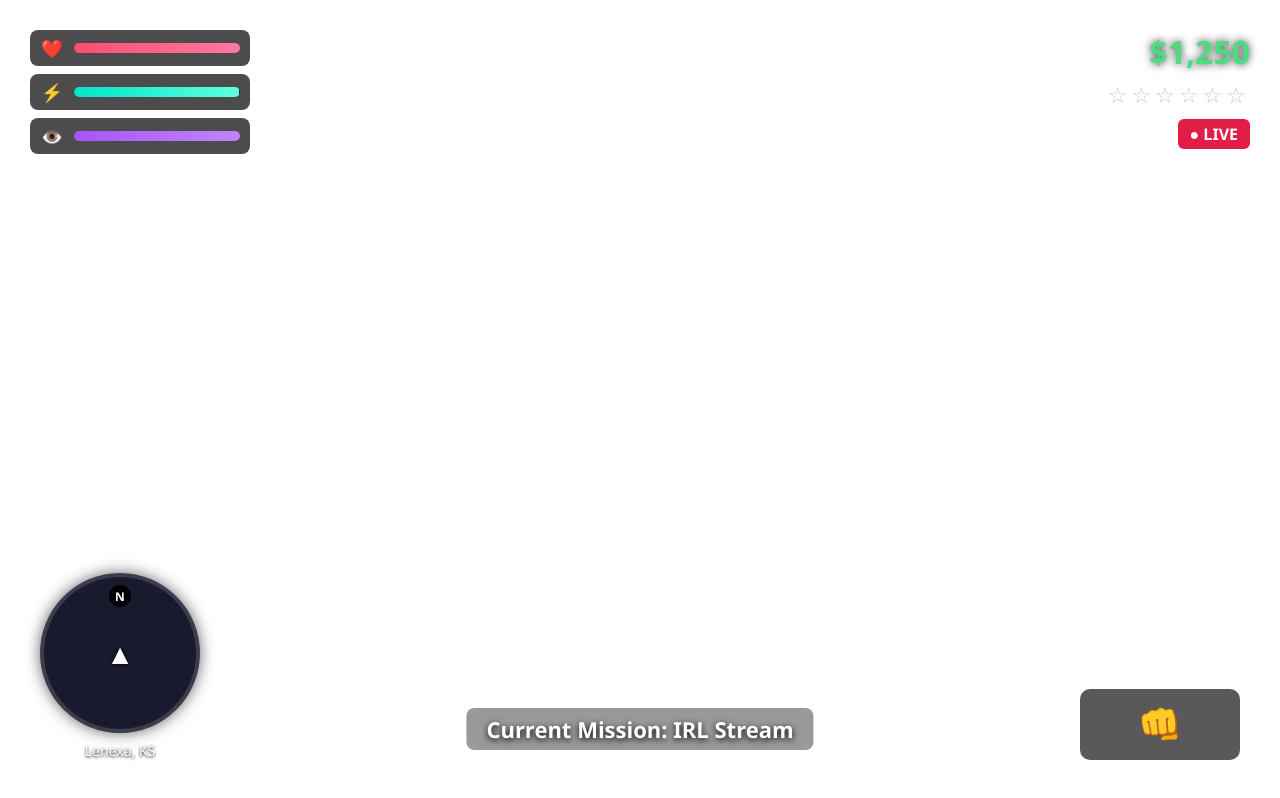
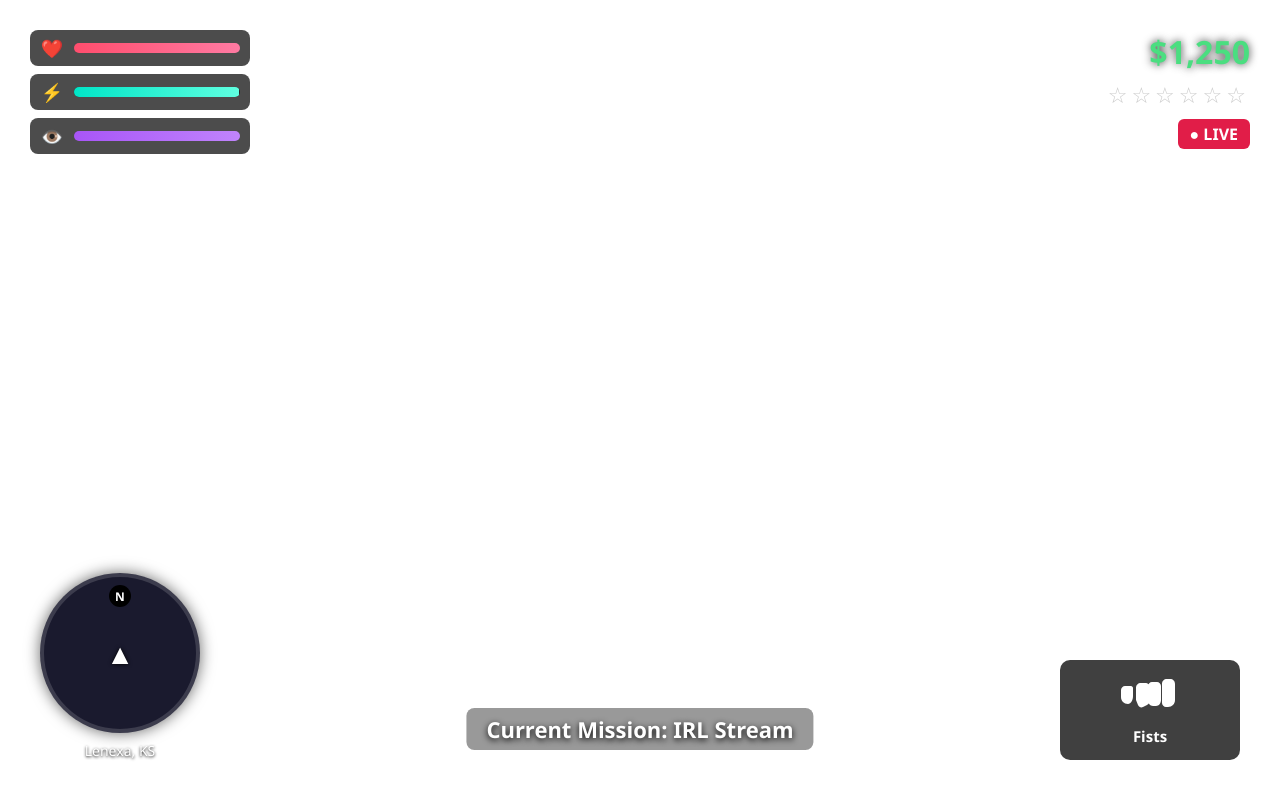
Before and after one commit to imdocpromotions/Gta-, a plain HTML site: page index.html in a window 1280 px wide. Shown: the top 798 px of the page. Drawn offline with Linux system fonts and the light colour scheme.

Commit message:
Update weapon styles and display logic

```diff
--- a/index.html
+++ b/index.html
@@ -136,14 +136,22 @@
     position: absolute;
     bottom: 40px;
     right: 40px;
-    background: rgba(0,0,0,0.65);
-    padding: 10px 16px;
+    background: rgba(0,0,0,0.75);
+    padding: 12px 16px;
     border-radius: 10px;
     text-align: center;
-    min-width: 160px;
+    min-width: 180px;
   }
-  .weapon-name { font-size: 16px; font-weight: bold; }
-  .weapon-ammo { font-size: 14px; color: #aaa; margin-top: 2px; }
+  .weapon-icon {
+    width: 80px;
+    height: 50px;
+    margin: 0 auto 4px;
+    display: flex;
+    align-items: center;
+    justify-content: center;
+  }
+  .weapon-name { font-size: 15px; font-weight: bold; }
+  .weapon-ammo { font-size: 13px; color: #aaa; margin-top: 2px; }
 
   .controls {
     position: absolute;
@@ -209,6 +217,7 @@
   <div class="mission">Current Mission: IRL Stream</div>
 
   <div class="weapon">
+    <div class="weapon-icon" id="weapon-icon"></div>
     <div class="weapon-name" id="weapon-name"></div>
     <div class="weapon-ammo" id="weapon-ammo"></div>
   </div>
@@ -267,12 +276,36 @@
   let weaponIndex = 0;
 
   const weapons = [
-    { name: "Fists", ammo: "—", icon: "👊" },
-    { name: "Knife", ammo: "—", icon: "🔪" },
-    { name: "Glock", ammo: "17 / 68", icon: "🔫" },
-    { name: "Highpoint", ammo: "8 / 24", icon: "🔫" },
-    { name: "Draco", ammo: "30 / 90", icon: "🔫" },
-    { name: "Phone", ammo: "Streaming", icon: "📱" }
+    {
+      name: "Fists",
+      ammo: "",
+      icon: `<svg viewBox="0 0 80 50" width="80" height="50"><path fill="#fff" d="M18 32c-4 0-7-3-7-7V18c0-2 2-4 4-4h6c1 0 2 1 2 2v8c0 4-2 8-5 8zm8-14V16c0-3 2-5 5-5h4c3 0 5 2 5 5v12c0 2-1 4-3 5l-4 2c-2 1-4 0-5-2l-2-5zm12 8V14c0-2 2-4 4-4h5c2 0 4 2 4 4v14c0 3-2 6-5 6h-3c-3 0-5-3-5-6zm14-2V12c0-3 2-5 5-5h3c3 0 5 2 5 5v16c0 4-3 7-7 7h-2c-2 0-4-2-4-4z"/></svg>`
+    },
+    {
+      name: "Knife",
+      ammo: "",
+      icon: `<svg viewBox="0 0 80 50" width="80" height="50"><path fill="#ddd" d="M12 28 L42 8 L48 14 L18 34 Z"/><rect fill="#888" x="16" y="30" width="8" height="14" rx="1"/></svg>`
+    },
+    {
+      name: "Glock",
+      ammo: "17 / 68",
+      icon: `<svg viewBox="0 0 80 50" width="80" height="50"><rect fill="#bbb" x="18" y="22" width="38" height="6" rx="1"/><rect fill="#999" x="48" y="20" width="14" height="10" rx="1"/><rect fill="#666" x="28" y="28" width="8" height="12"/></svg>`
+    },
+    {
+      name: "Highpoint",
+      ammo: "8 / 24",
+      icon: `<svg viewBox="0 0 80 50" width="80" height="50"><rect fill="#aaa" x="16" y="20" width="42" height="8" rx="1"/><rect fill="#777" x="50" y="18" width="12" height="12"/><rect fill="#555" x="30" y="28" width="10" height="14"/></svg>`
+    },
+    {
+      name: "Draco",
+      ammo: "30 / 90",
+      icon: `<svg viewBox="0 0 80 50" width="80" height="50"><rect fill="#ccc" x="10" y="20" width="48" height="7" rx="1"/><rect fill="#888" x="50" y="18" width="16" height="11"/><rect fill="#666" x="22" y="27" width="6" height="16"/><rect fill="#555" x="34" y="27" width="18" height="5"/></svg>`
+    },
+    {
+      name: "Phone",
+      ammo: "Streaming",
+      icon: `<svg viewBox="0 0 80 50" width="80" height="50"><rect fill="#333" x="28" y="8" width="24" height="34" rx="3"/><rect fill="#111" x="30" y="12" width="20" height="24"/><circle fill="#444" cx="40" cy="38" r="2"/></svg>`
+    }
   ];
 
   function updateMoney() {
@@ -315,16 +348,9 @@
 
   function updateWeaponDisplay() {
     const w = weapons[weaponIndex];
-    const nameEl = document.getElementById('weapon-name');
-    const ammoEl = document.getElementById('weapon-ammo');
-
-    if (w.name === "Fists") {
-      nameEl.innerHTML = `<span style="font-size:36px;">${w.icon}</span>`;
-      ammoEl.textContent = "";
-    } else {
-      nameEl.innerHTML = w.name;
-      ammoEl.textContent = w.ammo;
-    }
+    document.getElementById('weapon-icon').innerHTML = w.icon;
+    document.getElementById('weapon-name').textContent = w.name;
+    document.getElementById('weapon-ammo').textContent = w.ammo;
   }
 
   function toggleControls() {
```
